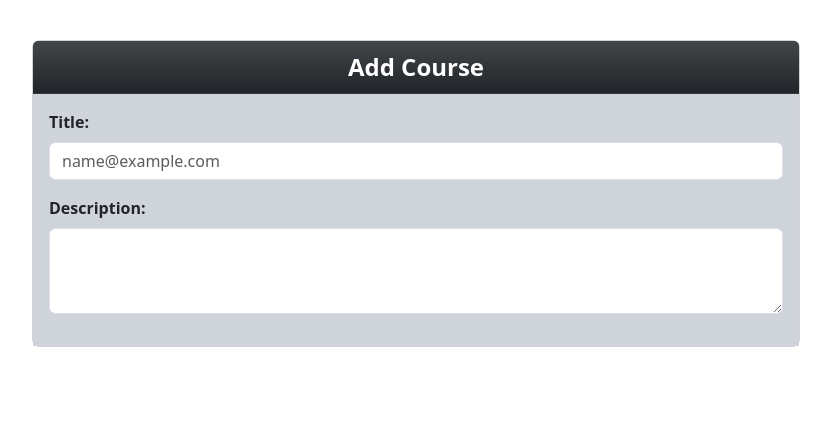
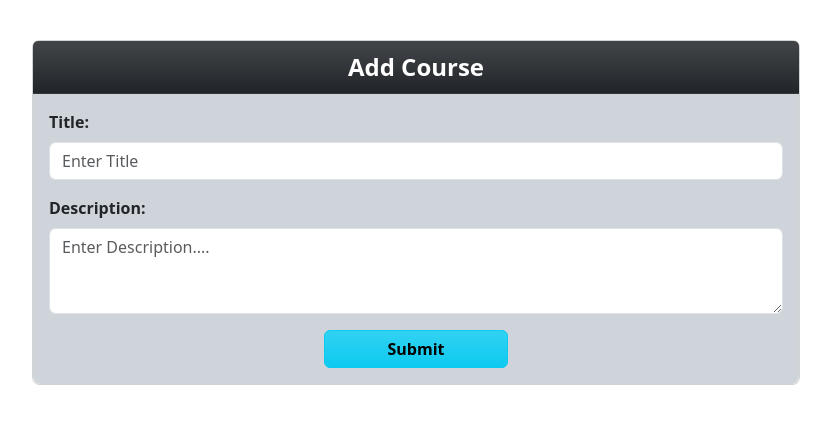
Before and after one commit to Omdarade1399/Angular-Practice, an Angular app: page /admin in a window 1280 px wide. Shown: the top 424 px of the page, without its empty margins (224-1055 px from the left). Built offline with nearby package versions, Linux system fonts and the light colour scheme.

Commit message:
making a form to add course as angular practice

```diff
--- a/src/app/admin/admin.component.html
+++ b/src/app/admin/admin.component.html
@@ -1,13 +1,16 @@
 <div class="card rounded-3">
     <div class="card-header text-center bg-dark bg-gradient fw-bold text-white">Add Course</div>
-    <div class="card-body bg-dark-subtle fw-bold">
+    <div class="card-body bg-dark-subtle fw-bold rounded-bottom-3">
         <div class="mb-3">
             <label for="exampleFormControlInput1" class="form-label">Title:</label>
-            <input type="email" class="form-control" id="exampleFormControlInput1" placeholder="name@example.com" />
+            <input type="email" class="form-control" id="exampleFormControlInput1" placeholder="Enter Title" />
         </div>
         <div class="mb-3">
             <label for="exampleFormControlTextarea1" class="form-label">Description:</label>
-            <textarea class="form-control" id="exampleFormControlTextarea1" rows="3"></textarea>
+            <textarea class="form-control" id="exampleFormControlTextarea1" placeholder="Enter Description...." rows="3"></textarea>
+        </div>
+        <div class="d-flex justify-content-center">
+            <button type="button" class="btn btn-info fw-bold bg-gradient w-25">Submit</button>
         </div>
     </div>
 </div>
```
